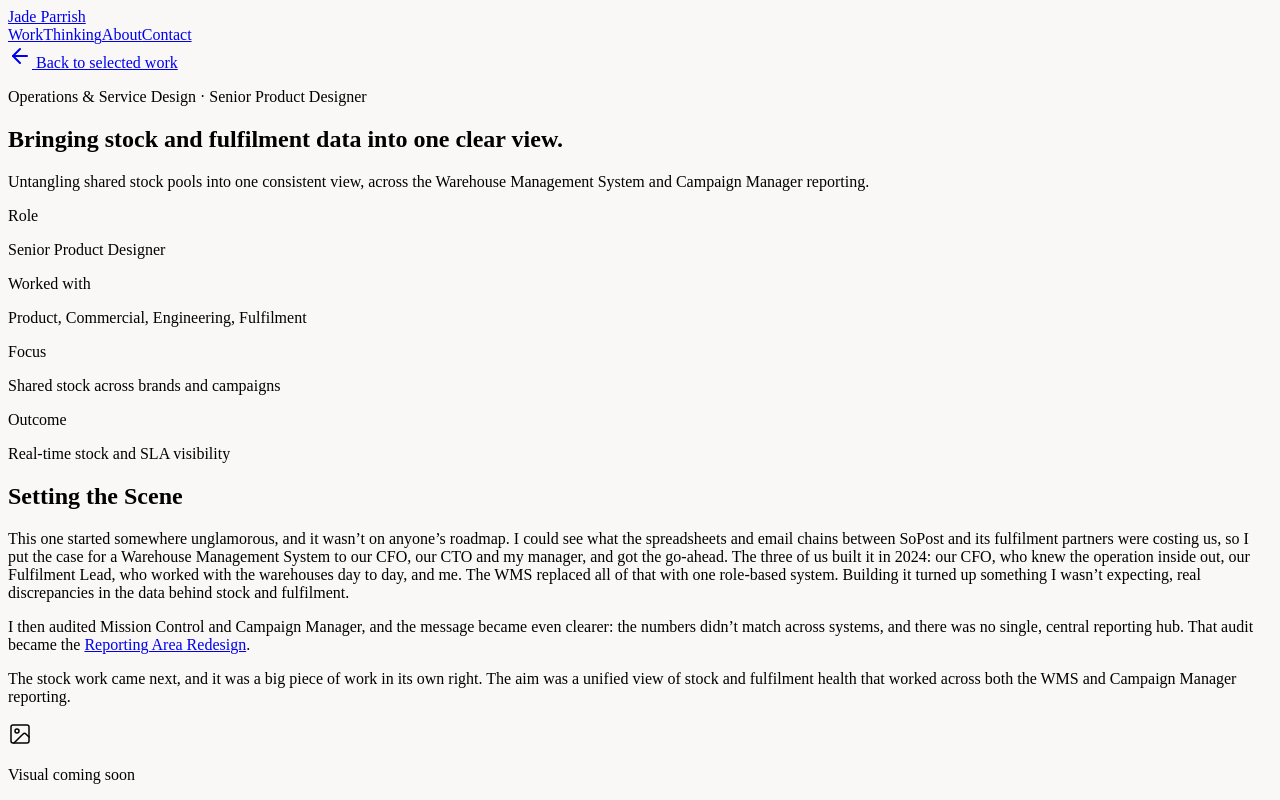
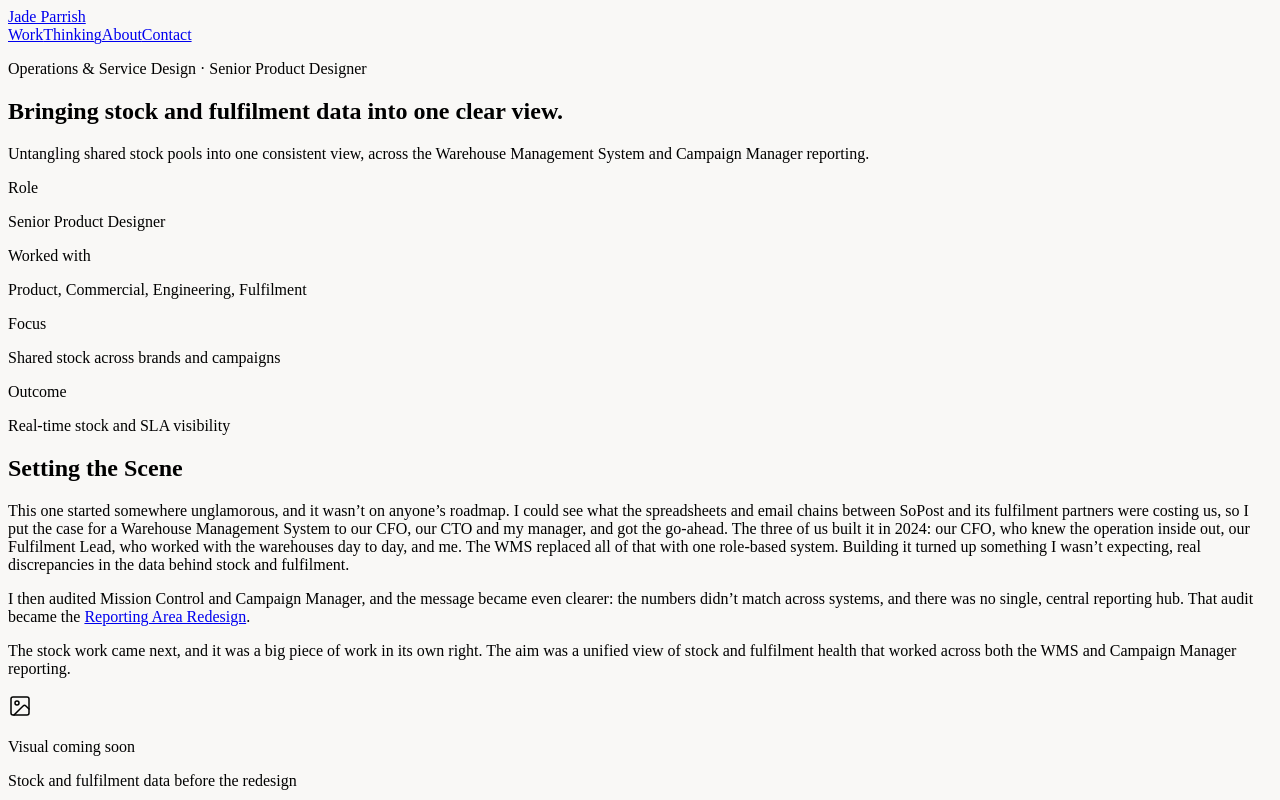
Before and after one commit to jadeparrish/portfolio, a Next.js app: page /work/stock in a window 1280 px wide. Shown: the top 800 px of the page. Built offline with nearby package versions, Linux system fonts and the light colour scheme.

Commit message:
Remove top navigation from StockCaseStudy
Removed top navigation header from StockCaseStudy component.

```diff
--- a/app/work/stock/page.js
+++ b/app/work/stock/page.js
@@ -40,15 +40,6 @@ function ImagePlaceholder({ tint, caption }) {
 export default function StockCaseStudy() {
   return (
     <div className="min-h-screen bg-[#F9F8F6] text-[#1C1C1C] font-sans antialiased selection:bg-neutral-200">
-      {/* Top Navigation */}
-      <header className="max-w-3xl mx-auto px-6 sm:px-8 py-8 sm:py-10">
-        <Link
-          href="/work"
-          className="inline-flex items-center gap-2 text-xs uppercase tracking-[0.15em] text-neutral-500 hover:text-[#8D6553] transition-colors"
-        >
-          <ArrowLeft className="w-3.5 h-3.5" /> Back to selected work
-        </Link>
-      </header>
 
       <main className="max-w-3xl mx-auto px-6 sm:px-8 pb-24">
         {/* Title */}
```
